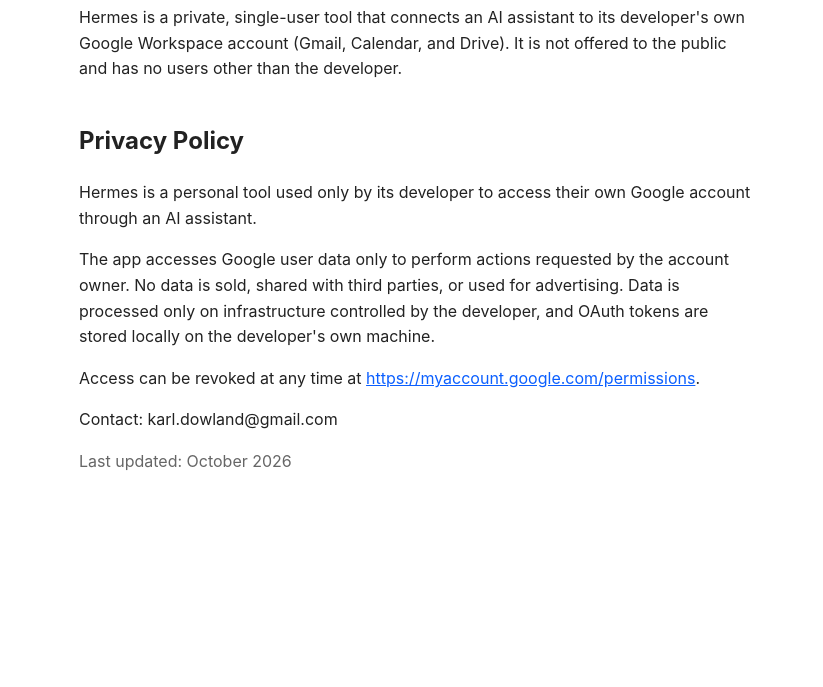
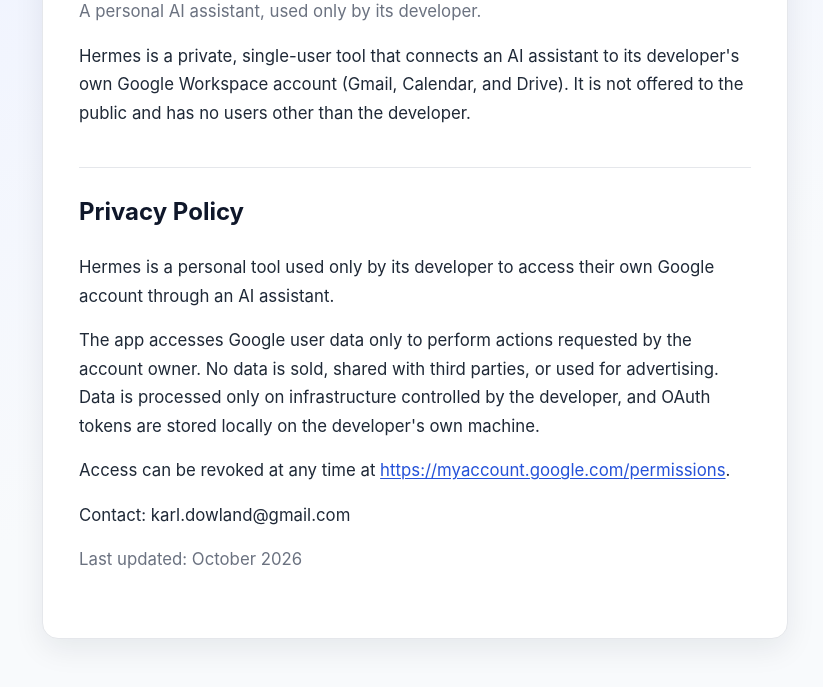
Before and after one commit to chupper/chupper.github.io, a plain HTML site: page index.html in a window 1280 px wide. Shown: the part 157-844 px from the top of the page, without its empty margins (225-1048 px from the left). Before the commit the page ends 800 px from the top, so only its background shows below. Drawn offline with Linux system fonts and the light colour scheme.

Commit message:
Restyle Hermes homepage and privacy policy page

```diff
--- a/index.html
+++ b/index.html
@@ -5,18 +5,35 @@
   <meta name="viewport" content="width=device-width, initial-scale=1">
   <title>Hermes — Personal Assistant</title>
   <style>
+    html { background: linear-gradient(160deg, #eef2ff 0%, #f8fafc 60%); min-height: 100%; }
     body {
-      font-family: -apple-system, BlinkMacSystemFont, "Segoe UI", Roboto, sans-serif;
+      font-family: -apple-system, BlinkMacSystemFont, "Segoe UI", Roboto, "Helvetica Neue", sans-serif;
       max-width: 42rem;
-      margin: 0 auto;
-      padding: 2rem 1.25rem 4rem;
-      line-height: 1.6;
-      color: #222;
+      margin: 3rem auto;
+      padding: 2.5rem 2.25rem 3rem;
+      line-height: 1.7;
+      font-size: 1.05rem;
+      color: #1f2937;
+      background: #fff;
+      border: 1px solid #e5e7eb;
+      border-radius: 16px;
+      box-shadow: 0 10px 30px rgba(15, 23, 42, 0.08);
     }
-    h1 { margin-bottom: 0.25rem; }
-    h2 { margin-top: 2.5rem; }
-    .muted { color: #666; }
-    a { color: #0b5fff; }
+    h1 { margin: 0 0 0.25rem; font-size: 2.25rem; letter-spacing: -0.02em; color: #0f172a; }
+    h2 {
+      margin-top: 2.5rem; padding-top: 1.5rem;
+      border-top: 1px solid #e5e7eb;
+      font-size: 1.5rem; color: #0f172a;
+    }
+    p { margin: 0 0 1rem; }
+    .muted { color: #6b7280; }
+    a { color: #2552d9; text-underline-offset: 2px; overflow-wrap: anywhere; }
+    a:hover { color: #1a3ba3; }
+    @media (max-width: 640px) {
+      html { background: #fff; }
+      body { margin: 0; padding: 1.5rem 1.25rem 3rem; border: 0; border-radius: 0; box-shadow: none; font-size: 1rem; }
+      h1 { font-size: 1.85rem; }
+    }
   </style>
 </head>
 <body>
```
